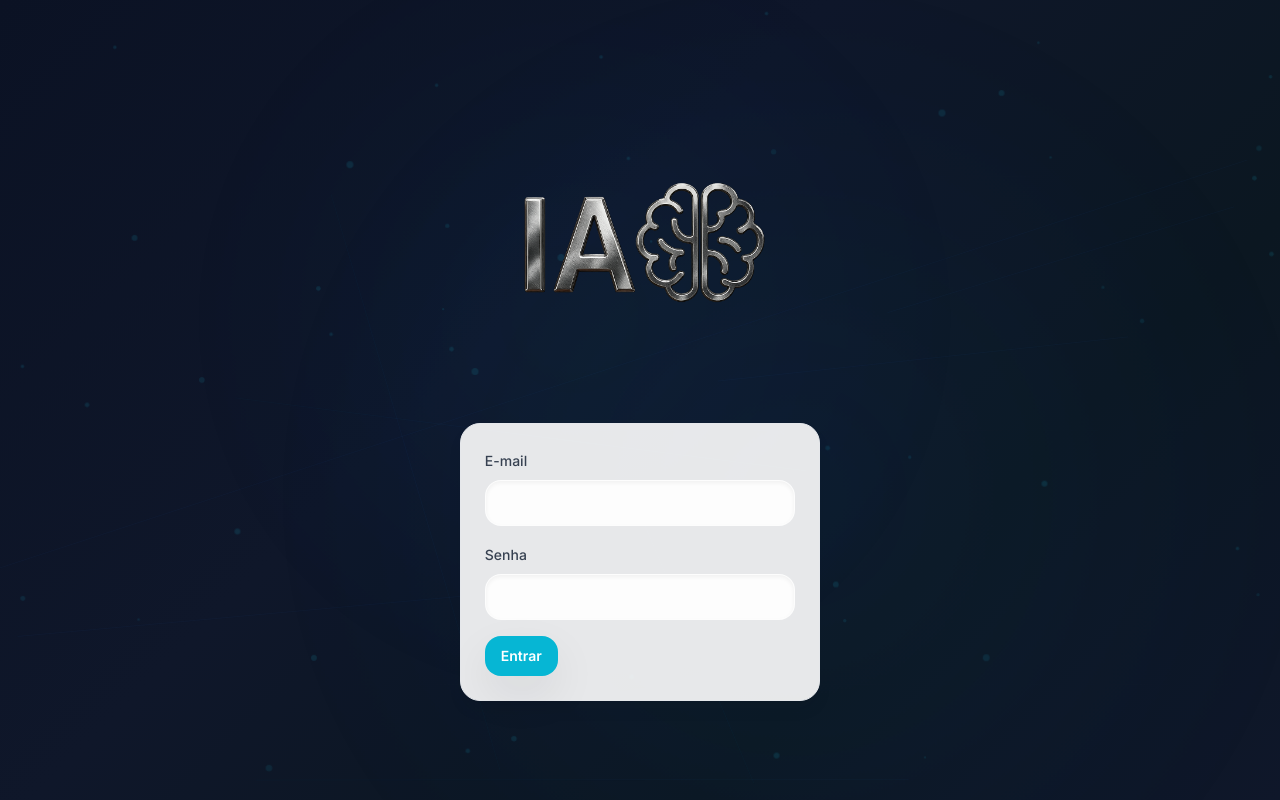
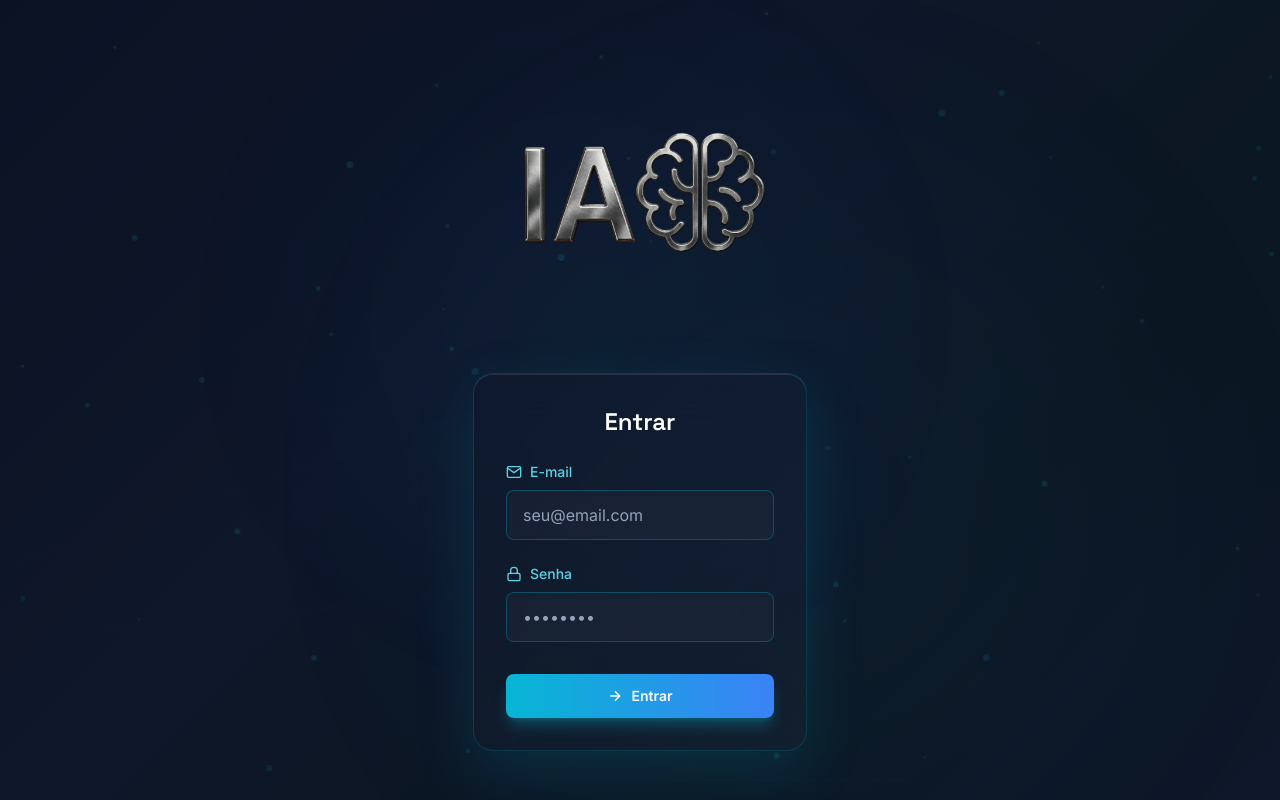
Before and after one commit to abelprosp/antonio, a Next.js app: page /login in a window 1280 px wide. Built offline with nearby package versions, Linux system fonts and the light colour scheme.

Commit message:
login menu

```diff
--- a/app/login/page.tsx
+++ b/app/login/page.tsx
@@ -87,10 +87,22 @@ function LoginForm() {
 
       <form
         onSubmit={handleSubmit}
-        className="space-y-4 rounded-2xl border border-gray-200 dark:border-white/10 bg-white/90 dark:bg-white/5 p-6 shadow-lg shadow-gray-900/10 dark:shadow-slate-900/30"
+        className="space-y-6 rounded-2xl border border-cyan-500/20 bg-slate-900/40 backdrop-blur-xl p-8 shadow-2xl shadow-cyan-500/10"
+        style={{
+          background: "linear-gradient(135deg, rgba(15, 23, 42, 0.6) 0%, rgba(30, 41, 59, 0.4) 100%)",
+          boxShadow: "0 20px 60px rgba(6, 182, 212, 0.15), inset 0 1px 0 rgba(255, 255, 255, 0.1)",
+        }}
       >
+        <h1 className="text-2xl font-display font-semibold text-center text-white mb-6">
+          Entrar
+        </h1>
+
         <div className="space-y-2">
-          <label className="text-sm font-medium text-gray-700 dark:text-slate-200" htmlFor="email">
+          <label className="text-sm font-medium text-cyan-300/90 flex items-center gap-2" htmlFor="email">
+            <svg xmlns="http://www.w3.org/2000/svg" viewBox="0 0 24 24" fill="none" stroke="currentColor" strokeWidth="2" className="w-4 h-4">
+              <path d="M4 4h16c1.1 0 2 .9 2 2v12c0 1.1-.9 2-2 2H4c-1.1 0-2-.9-2-2V6c0-1.1.9-2 2-2z" />
+              <polyline points="22,6 12,13 2,6" />
+            </svg>
             E-mail
           </label>
           <input
@@ -99,12 +111,17 @@ function LoginForm() {
             required
             value={email}
             onChange={(e) => setEmail(e.target.value)}
-            className="w-full rounded-xl border border-white/15 bg-white/90 px-4 py-2.5 text-slate-900 shadow-inner outline-none transition focus:border-cyan-300/70 focus:ring-2 focus:ring-cyan-300/30"
+            className="w-full rounded-lg border border-cyan-500/30 bg-slate-800/50 backdrop-blur-sm px-4 py-3 text-white placeholder:text-slate-400 shadow-inner outline-none transition-all duration-200 focus:border-cyan-400/60 focus:ring-2 focus:ring-cyan-400/30 focus:bg-slate-800/70"
+            placeholder="seu@email.com"
           />
         </div>
 
         <div className="space-y-2">
-          <label className="text-sm font-medium text-gray-700 dark:text-slate-200" htmlFor="password">
+          <label className="text-sm font-medium text-cyan-300/90 flex items-center gap-2" htmlFor="password">
+            <svg xmlns="http://www.w3.org/2000/svg" viewBox="0 0 24 24" fill="none" stroke="currentColor" strokeWidth="2" className="w-4 h-4">
+              <rect x="3" y="11" width="18" height="11" rx="2" ry="2" />
+              <path d="M7 11V7a5 5 0 0 1 10 0v4" />
+            </svg>
             Senha
           </label>
           <input
@@ -113,23 +130,46 @@ function LoginForm() {
             required
             value={password}
             onChange={(e) => setPassword(e.target.value)}
-            className="w-full rounded-xl border border-white/15 bg-white/90 px-4 py-2.5 text-slate-900 shadow-inner outline-none transition focus:border-cyan-300/70 focus:ring-2 focus:ring-cyan-300/30"
+            className="w-full rounded-lg border border-cyan-500/30 bg-slate-800/50 backdrop-blur-sm px-4 py-3 text-white placeholder:text-slate-400 shadow-inner outline-none transition-all duration-200 focus:border-cyan-400/60 focus:ring-2 focus:ring-cyan-400/30 focus:bg-slate-800/70"
+            placeholder="••••••••"
           />
         </div>
 
         {error && (
-          <p className="text-sm font-semibold text-amber-300">
-            {error}
-          </p>
+          <div className="rounded-lg border border-amber-500/30 bg-amber-500/10 backdrop-blur-sm p-3">
+            <p className="text-sm font-semibold text-amber-300 flex items-center gap-2">
+              <svg xmlns="http://www.w3.org/2000/svg" viewBox="0 0 24 24" fill="none" stroke="currentColor" strokeWidth="2" className="w-4 h-4">
+                <circle cx="12" cy="12" r="10" />
+                <line x1="12" y1="8" x2="12" y2="12" />
+                <line x1="12" y1="16" x2="12.01" y2="16" />
+              </svg>
+              {error}
+            </p>
+          </div>
         )}
 
-        <div className="flex flex-wrap items-center gap-3">
+        <div className="flex flex-wrap items-center gap-3 pt-2">
           <button
             type="submit"
             disabled={loading}
-            className="inline-flex items-center justify-center rounded-xl bg-cyan-500 px-4 py-2.5 text-sm font-semibold text-white shadow-soft transition hover:brightness-110 disabled:opacity-60"
+            className="w-full inline-flex items-center justify-center rounded-lg bg-gradient-to-r from-cyan-500 to-blue-500 px-6 py-3 text-sm font-semibold text-white shadow-lg shadow-cyan-500/30 transition-all duration-200 hover:from-cyan-400 hover:to-blue-400 hover:shadow-cyan-400/40 hover:scale-[1.02] disabled:opacity-60 disabled:cursor-not-allowed disabled:hover:scale-100"
           >
-            {loading ? "Entrando..." : "Entrar"}
+            {loading ? (
+              <>
+                <svg className="animate-spin -ml-1 mr-3 h-5 w-5 text-white" xmlns="http://www.w3.org/2000/svg" fill="none" viewBox="0 0 24 24">
+                  <circle className="opacity-25" cx="12" cy="12" r="10" stroke="currentColor" strokeWidth="4"></circle>
+                  <path className="opacity-75" fill="currentColor" d="M4 12a8 8 0 018-8V0C5.373 0 0 5.373 0 12h4zm2 5.291A7.962 7.962 0 014 12H0c0 3.042 1.135 5.824 3 7.938l3-2.647z"></path>
+                </svg>
+                Entrando...
+              </>
+            ) : (
+              <>
+                <svg xmlns="http://www.w3.org/2000/svg" viewBox="0 0 24 24" fill="none" stroke="currentColor" strokeWidth="2" className="w-4 h-4 mr-2">
+                  <path d="M5 12h14M12 5l7 7-7 7" />
+                </svg>
+                Entrar
+              </>
+            )}
           </button>
         </div>
       </form>
```
